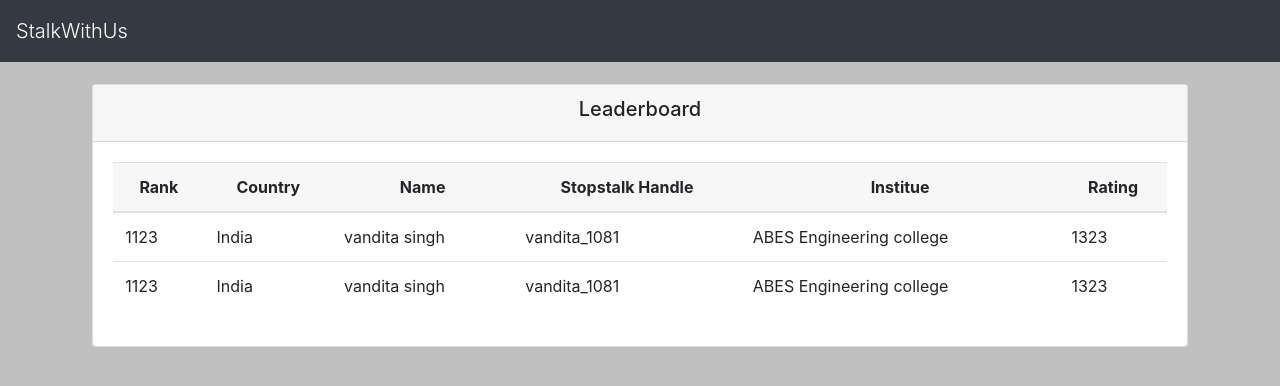
After one commit to saloni19tyagi/StalkWithUs, a Django app: page /leaderboard/ in a window 1280 px wide. The commit adds this page. Shown: the top 386 px of the page. Run offline with Django 3.2, Linux system fonts and the light colour scheme; some libraries are stand-ins or nearby versions.

Commit message:
leaderboard added

```diff
--- a/StalkWithUs/templates/base.html
+++ b/StalkWithUs/templates/base.html
@@ -48,10 +48,11 @@
                 </li>
             </ul>
         </nav>
-       <a class="nav-link active" href="#">About</a>
+       <a class="nav-link active" href="{% url 'aboutus' %}">About US</a>
+       <a class="nav-link active" href="{% url 'home' %}">Dashboard</a>
        <a class="nav-link active" href="{% url 'friends' %}">Your Friends</a>
        <a class="nav-link active" href="{% url 'todolist' %}">To do list</a>
-       <a class="nav-link active" href="#">Leaderboard</a>
+       <a class="nav-link active" href="{% url 'leaderboard' %}">Leaderboard</a>
     </div>
     <div id="main" class="container">
         <!-- <div class="row"> -->
--- a/dashboard/templates/index.html
+++ b/dashboard/templates/index.html
@@ -28,7 +28,8 @@
     </div>
       <div class="card-footer">
       <div style="margin-left: 35%;">
-        <button class="btn">View All</button>
+        <a class="btn" style="color: black;" href="{% url 'recentsubmissions' %}"> View All</a>
+        <!-- <button class="btn" href="{% url 'recentsubmissions' %}">View All</button> -->
       </div>
     </div>
     </div>
--- /dev/null
+++ b/dashboard/templates/leaderboard.html
@@ -0,0 +1,47 @@
+{% extends "base.html" %}
+{% block content %}
+
+
+<div class="row">
+	<div class="card" style="min-width: 100%;">
+		<div class="card-header" style="text-align: center;"><h5>Leaderboard</h5></div>
+		<div class="card-body">
+			<div class="table-responsive">
+				<table class="table  table-hover ">
+					<thead class="card-header">
+					  <tr>
+					    <th>Rank</th>
+					    <th>Country</th>
+					    <th>Name</th>
+					    <th>Stopstalk Handle</th>
+					    <th>Institue</th>
+					    <th>Rating</th>
+					  </tr>
+					</thead>
+					<tbody>
+					 <tr>
+					    <td>1123</td>
+					    <td>India</td>
+					    <td>vandita singh</td>
+					    <td>vandita_1081</td>
+					    <td>ABES Engineering college
+					    </td>
+					    <td>1323</td>
+					  </tr>
+				      <tr>
+					    <td>1123</td>
+					    <td>India</td>
+					    <td>vandita singh</td>
+					    <td>vandita_1081</td>
+					    <td>ABES Engineering college
+					    </td>
+					    <td>1323</td>
+					  </tr>
+					</tbody>
+				</table>
+			</div>
+		</div>
+	</div>
+</div>
+
+{% endblock %}
--- a/dashboard/urls.py
+++ b/dashboard/urls.py
@@ -23,6 +23,9 @@ urlpatterns = [
     path('profile/', views.viewProfile, name='profile'),
     path('friends/',views.friends, name='friends'),
     path('todolist/', views.todolist, name='todolist'),
+    path('leaderboard/', views.leaderboard, name='leaderboard'),
+    path('recentsubmissions/', views.recentsubmissions, name='recentsubmissions'),
+    path('aboutus/', views.aboutus, name='aboutus'),
     path('chart/', line_chart, name='line_chart'),
 	path('chartJSON/', line_chart_json, name='line_chart_json'),
 ]
--- a/dashboard/views.py
+++ b/dashboard/views.py
@@ -44,6 +44,15 @@ def friends(request):
 def todolist(request):
 	return render(request,"toDoList.html");
 
+def leaderboard(request):
+	return render(request,"leaderboard.html");
+
+def aboutus(request):
+	return render(request,"aboutus.html");
+
+def recentsubmissions(request):
+	return render(request,"recent_friends_submissions.html");
+
 class LineChartJSONView(BaseLineChartView):
     def get_labels(self):
         """Return 7 labels for the x-axis."""
--- a/static/css/dashboard.css
+++ b/static/css/dashboard.css
@@ -33,7 +33,9 @@ img{
     height: 60px;
 }
 
-
+.card-header{
+  text-align: center;
+}
 .nav.navbar-nav{
   flex-direction: row;
 }
```
Also changed, not shown: dashboard/templates/aboutus.html (added, +50 -0 lines), dashboard/templates/recent_friends_submissions.html (added, +27 -0 lines), static/image/vandita.jpg (added), 2 other files.
